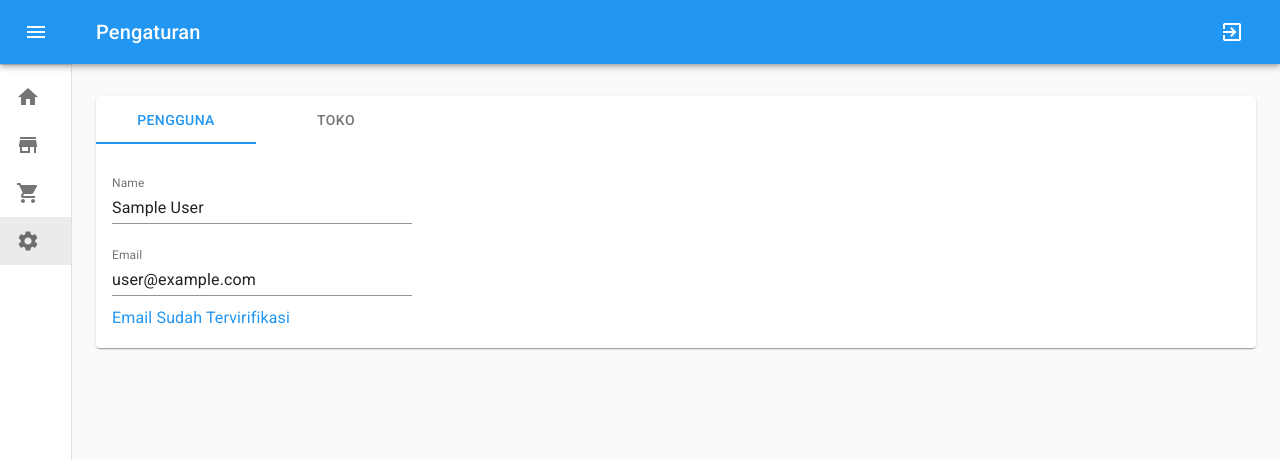
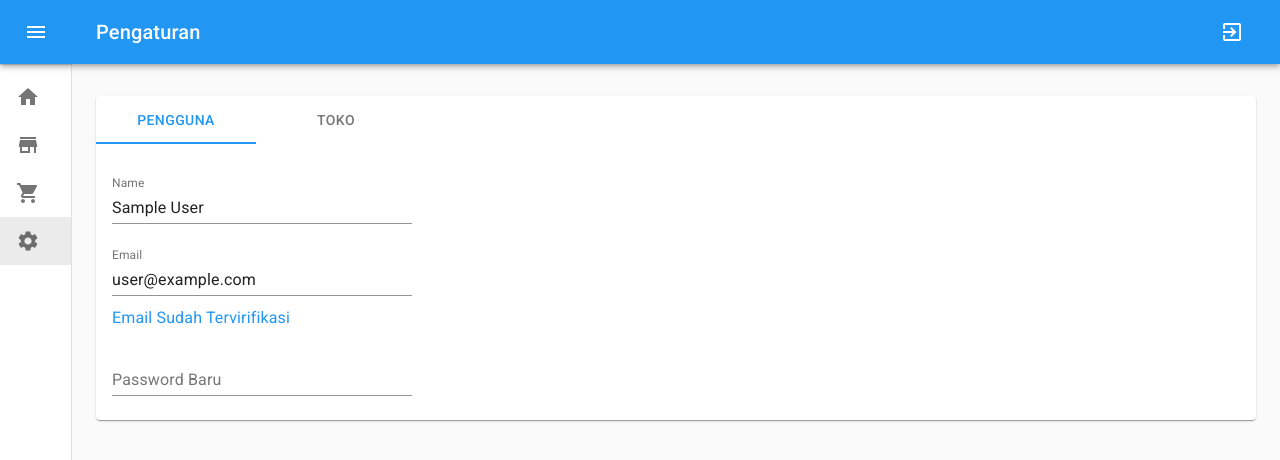
Before and after one commit to wildenali/aplikasiposwilden, a React (Create React App) app: page /pengaturan/pengguna in a window 1280 px wide. Shown: the top 460 px of the page. Built offline with nearby package versions, Linux system fonts and the light colour scheme; no server answers; sample sign-in values are in the browser's storage.

Commit message:
add textfield untuk password baru

```diff
--- a/src/pages/private/pengaturan/pengguna.js
+++ b/src/pages/private/pengaturan/pengguna.js
@@ -20,12 +20,15 @@ function Pengguna() {
   const classes = useStyles();
   const { user } = useFirebase();
   const [error, setError] = useState({
-    displayName: ''
+    displayName: '',
+    email: '',
+    password: ''
   })
   const { enqueueSnackbar } = useSnackbar();
   const [isSubmitting, setSubmitting] = useState(false)
   const displayNameRef = useRef()
   const emailRef = useRef()
+  const passwordRef = useRef()
 
   const saveDisplayName = async (e) => {
     const displayName = displayNameRef.current.value;
@@ -105,6 +108,41 @@ function Pengguna() {
     setSubmitting(false);
   }
 
+  // https://firebase.google.com/docs/reference/js/firebase.User#updatepassword
+  const updatePassword = async (e) => {
+    const password = passwordRef.current.value;
+
+    if (!password) {
+      setError({
+        password: 'Password wajib diisi'
+      })
+    } else {
+      setSubmitting(true)
+      try {
+        await user.updatePassword(password)
+
+        enqueueSnackbar('Password berhasil diperbarui', {variant: 'success'})
+      } catch (e) {
+        let errorPassword = '';
+        switch (e.code) {
+          case 'auth/weak-password':
+            errorPassword = 'password lemah coy'
+            break;
+          case 'auth/requires-recent-login':
+            errorPassword = 'Silahkan logout, kemudian login kembali untuk memperbarui password coy'
+            break;
+          default:
+            errorPassword = 'Terjadi kesalahan silahkan coba lagi'
+            break;
+        }
+        setError({
+          password: errorPassword
+        })
+      }
+      setSubmitting(false)
+    }
+  }
+
   return  <div className={classes.pengaturanPengguna}>
             <TextField
               id="displayName"
@@ -125,6 +163,7 @@ function Pengguna() {
               name="email"
               label="Email"
               margin="normal"
+              type="email"
               defaultValue={user.email}
               inputProps={{
                 ref: emailRef,
@@ -147,6 +186,22 @@ function Pengguna() {
                 Kirim Email Verifikasi
               </Button>
             }
+
+            <TextField
+              id="password"
+              name="password"
+              label="Password Baru"
+              type="password"
+              margin="normal"
+              inputProps={{
+                ref: passwordRef,
+                onBlur: updatePassword
+              }}
+              autoComplete="new-password"
+              disabled={isSubmitting}
+              helperText={error.password}
+              error={error.password ? true : false}
+            />
           </div>
 }
 
```
